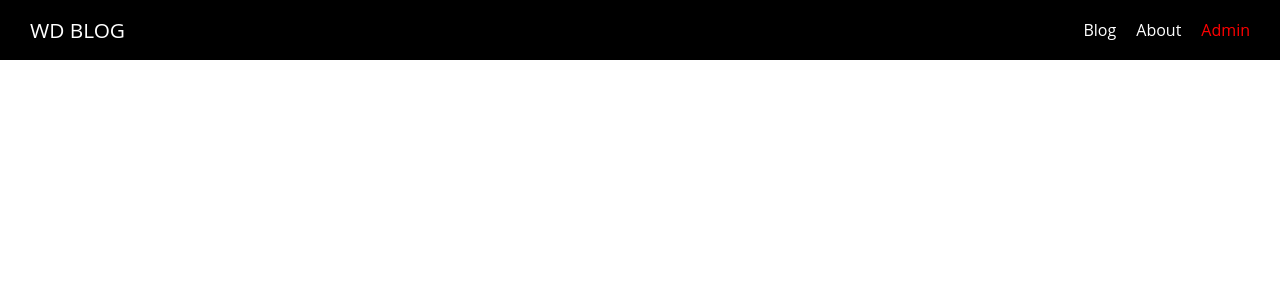
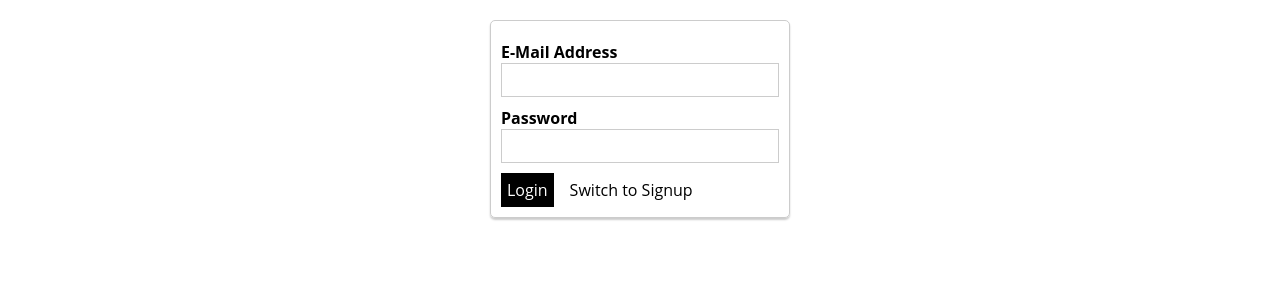
Before and after one commit to VigoTes/NuxtProyectUdemy, a Nuxt app: page /admin/auth in a window 1280 px wide. Shown: the top 300 px of the page. Built offline with nearby package versions, Linux system fonts and the light colour scheme.

Commit message:
Acabé la seccion 3 video 38. Añadi layout para admin y pagina de errores

```diff
--- /dev/null
+++ b/layouts/admin.vue
@@ -0,0 +1,36 @@
+<template>
+  <div>
+
+    <nuxt/>
+  </div>
+</template>
+
+<script>
+import TheHeader from '@/components/Navigation/TheHeader'
+import TheSidenav from '@/components/Navigation/TheSidenav'
+
+export default {
+
+    components:{
+        TheHeader,
+        TheSidenav,
+        TheHeader
+    },
+    data(){
+        return {
+            displaySidenav : false
+        }
+    }
+}
+</script>
+
+ <style >
+    html{
+        font-family: 'Open Sans',sans-serif;
+    }
+
+    body{
+        margin:0%;
+    }
+
+ </style>
--- /dev/null
+++ b/layouts/error.vue
@@ -0,0 +1,22 @@
+<template>
+  <div class="error-page">
+    <h1>Oops, something went wrong!</h1>
+    <p>Back to <a href="/">safety</a>!</p>
+  </div>
+</template>
+
+<style scoped>
+.error-page {
+  text-align: center;
+}
+
+.error-page a {
+  text-decoration: none;
+  color: red;
+}
+
+.error-page a:hover,
+.error-page a:active {
+  color: salmon;
+}
+</style>
--- a/pages/admin/_postid/index.vue
+++ b/pages/admin/_postid/index.vue
@@ -11,7 +11,7 @@
 import AdminPostForm  from '@/components/Admin/AdminPostForm'
 
 export default {
-
+    layout:'admin',
     components:{
         AdminPostForm
     },
--- a/pages/admin/auth/index.vue
+++ b/pages/admin/auth/index.vue
@@ -0,0 +1,51 @@
+<template>
+  <div class="admin-auth-page">
+    <div class="auth-container">
+      <form>
+        <AppControlInput type="email">E-Mail Address</AppControlInput>
+        <AppControlInput type="password">Password</AppControlInput>
+        <AppButton type="submit">{{ isLogin ? 'Login' : 'Sign Up' }}</AppButton>
+        <AppButton
+          type="button"
+          btn-style="inverted"
+          style="margin-left: 10px"
+          @click="isLogin = !isLogin">Switch to {{ isLogin ? 'Signup' : 'Login' }}</AppButton>
+      </form>
+    </div>
+  </div>
+</template>
+
+<script>
+import AppControlInput from '@/components/UI/AppControlInput'
+import AppButton from       '@/components/UI/AppButton'
+
+export default {
+  name: 'AdminAuthPage',
+  layout: 'admin',
+  components: {
+    AppControlInput,
+    AppButton
+  },
+  data() {
+    return {
+      isLogin: true
+    }
+  }
+}
+</script>
+
+<style scoped>
+.admin-auth-page {
+  padding: 20px;
+}
+
+.auth-container {
+  border: 1px solid #ccc;
+  border-radius: 5px;
+  box-shadow: 0 2px 2px #ccc;
+  width: 300px;
+  margin: auto;
+  padding: 10px;
+  box-sizing: border-box;
+}
+</style>
--- a/pages/admin/index.vue
+++ b/pages/admin/index.vue
@@ -1,7 +1,7 @@
 <template>
     <div class="admin-page">
         <section class="new-post">
-            <button @click="$router.push('/admin/new-post')"> Create Post</button>
+            <AppButton @click="$router.push('/admin/new-post')"> Create Post</AppButton>
 
         </section>
         <section class="existing-posts">
@@ -14,9 +14,12 @@
 
 <script>
 import PostList from '@/components/Posts/PostList'
+import AppButton from '@/components/UI/AppButton'
 export default {
+    layout:'admin',
     components:{
-        PostList
+        PostList,
+        AppButton
     }
 }
 </script>
--- a/pages/admin/new-post/index.vue
+++ b/pages/admin/new-post/index.vue
@@ -9,6 +9,7 @@
 import AdminPostForm from '@/components/Admin/AdminPostForm'
 
 export default {
+    layout:'admin',
     components:{
         AdminPostForm,
 
```
